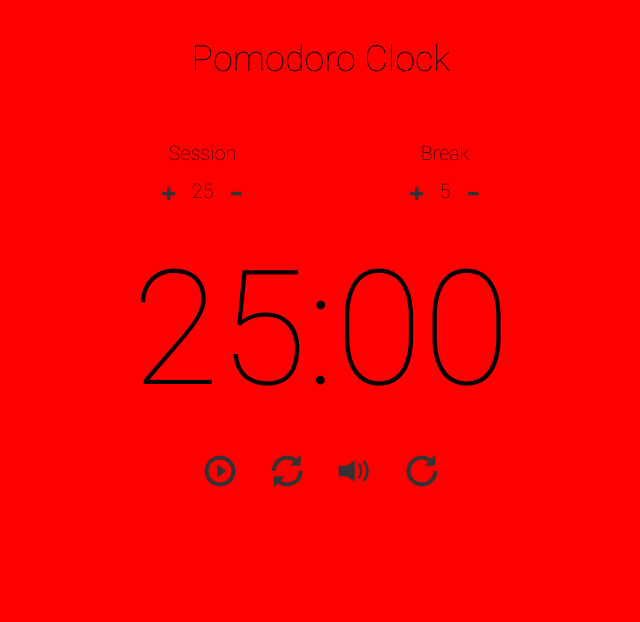
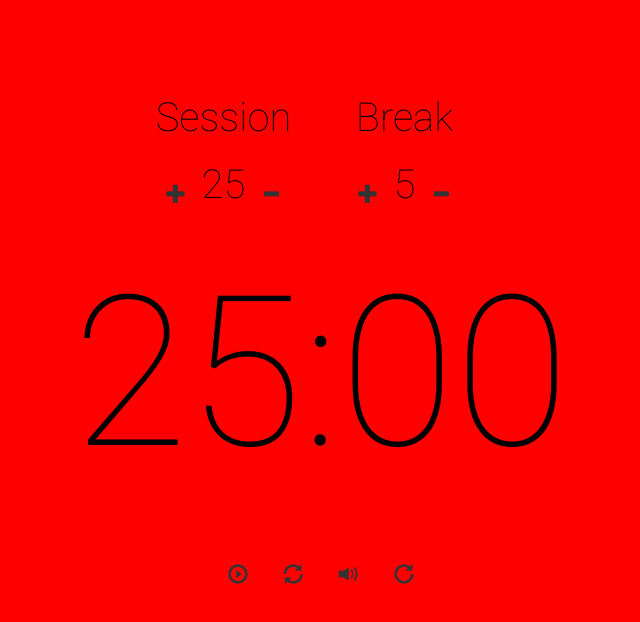
Before and after one commit to rchristian/pomodoro-clock, a website: page index.html in a window 1280 px wide. Shown: the whole page, without its empty margins (319-959 px from the left). Drawn offline with nearby package versions, Linux system fonts and the light colour scheme.

Commit message:
moved js and css to app\assets

```diff
--- a/css/style.css
+++ b/app/assets/css/style.css
@@ -15,11 +15,11 @@ h1 {
 }
 
 .session {
-    margin-right: 70px;
+    margin-right: 10px;
 }
 
 .break {
-    margin-left: 70px;
+    margin-left: 10px;
 }
 
 .inlineb {
@@ -52,3 +52,43 @@ h1 {
 .btn-lg {
     font-size: 32px;
 }
+
+
+@media only screen and (min-width : 320px) {
+    h1 {
+        display: none;
+    }
+
+    .session, .break {
+        margin-right: 25px;
+    }
+
+    .break {
+        margin-left: 25px;
+    }
+
+    .custom p {
+        font-size: 40px;
+    }
+
+    .timer-count {
+        font-size: 210px;
+    }
+
+    .btn-lg {
+        font-size: 50px;
+    }
+
+    button span {
+        font-size: 20px;
+    }
+}
+
+@media only screen and (min-width : 480px) {
+
+}
+
+
+@media only screen and (min-width : 768px) {
+
+}
--- a/index.html
+++ b/index.html
@@ -6,22 +6,20 @@
     <title>Pomodoro Clock</title>
     <link href='https://fonts.googleapis.com/css?family=Roboto:400,100,300' rel='stylesheet' type='text/css'>
     <link rel='stylesheet prefetch' href='http://maxcdn.bootstrapcdn.com/bootstrap/3.3.5/css/bootstrap.min.css'>
-    <link rel="stylesheet" href="css/style.css">
+    <link rel="stylesheet" href="assets/css/style.css">
 </head>
 
 <body>
-    <div class="container">
-        <header class="page-header text-center">
+    <div class="container text-center">
+        <header class="page-header">
             <h1>Pomodoro Clock</h1>
         </header>
-    </div>
-    <div class="container">
-        <div id="custom" class="custom text-center">
+        <div id="custom" class="custom">
             <div id="session" class="session inlineb">
                 <p id="session-head">Session</p>
-                <button type="button" id="up-session" class="btn btn-default inlineb" aria-label="Increase Session Time"><span class="glyphicon glyphicon-plus" aria-hidden="true"></button>
+                <button type="button" id="up-session" class="btn btn-default inlineb" aria-label="Increase Session Time"><span class="glyphicon glyphicon-plus" aria-hidden="true"></span></button>
 					<p id="session-time" class="inlineb">25</p>
-				<button  type="button" id="down-session" class="btn btn-default inlineb" aria-label="Decrease Session Time"><span class="glyphicon glyphicon-minus" aria-hidden="true"></button>
+				<button  type="button" id="down-session" class="btn btn-default inlineb" aria-label="Decrease Session Time"><span class="glyphicon glyphicon-minus" aria-hidden="true"></span></button>
 		</div>
 		<div id="break" class="break inlineb">
 			<p id="break-head">Break</p>
@@ -29,28 +27,22 @@
 					<p id="break-time" class="inlineb">5</p>
 				<button  type="button" id="down-break" class="btn btn-default inlineb" aria-label="Decrease Break Time"><span class="glyphicon glyphicon-minus" aria-hidden="true"></button>
 		</div>
-	</div>
-</div>
+		<div id="timer-count" class="timer-count">
+			<span id="minutes">25</span>:<span id="seconds">00</span>
+        </div>
 
-<div class="container">
-	<div id="timer-count" class="timer-count text-center">
-		<span id="minutes">25</span>:<span id="seconds">00</span>
-            </div>
+        <div id="controls">
+            <button type="button" id="start" title="Start Timer" class="btn btn-default btn-lg" aria-label="Start Timer"><span class="glyphicon glyphicon-play-circle" aria-hidden="true"></span></button>
+            <button type="button" id="reset" title="Reset Timer" class="btn btn-default btn-lg" aria-label="Reset Timer"><span class="glyphicon glyphicon-refresh" aria-hidden="true"></span></button>
+            <button type="button" id="mute" title="Mute Alarm" class="btn btn-default btn-lg" aria-label="Mute Alarm"><span class="glyphicon glyphicon-volume-up" aria-hidden="true"></span></button>
+            <button type="button" id="loop" title="Turn Off Loop" class="btn btn-default btn-lg" aria-label="Turn Off Loop"><span class=" glyphicon glyphicon-repeat" aria-hidden="true"></span></button>
         </div>
-        <div class="container">
-            <div id="controls" class="text-center">
-                <button type="button" id="start" title="Start Timer" class="btn btn-default btn-lg" aria-label="Start Timer"><span class="glyphicon glyphicon-play-circle" aria-hidden="true"></button>
 
-		<button  type="button" id="reset" title="Reset Timer" class="btn btn-default btn-lg" aria-label="Reset Timer"><span class="glyphicon glyphicon-refresh" aria-hidden="true"></span></button>
-                <button type="button" id="mute" title="Mute Alarm" class="btn btn-default btn-lg" aria-label="Mute Alarm"><span class="glyphicon glyphicon-volume-up" aria-hidden="true"></span></button>
-                <button type="button" id="loop" title="Turn Off Loop" class="btn btn-default btn-lg" aria-label="Turn Off Loop"><span class=" glyphicon glyphicon-repeat" aria-hidden="true"></span></button>
-            </div>
-        </div>
         <audio id="tone">
             <source src="http://www.myinstants.com/media/sounds/electronic_chime.mp3" type="audio/mpeg"> Your browser does not support the audio element.
         </audio>
         <script src='http://cdnjs.cloudflare.com/ajax/libs/jquery/2.1.3/jquery.min.js'></script>
-        <script src="js/index.js"></script>
+        <script src="assets/js/index.js"></script>
 </body>
 
 </html>
```
Also changed, not shown: app/assets/js/index.js (renamed from js/index.js).
